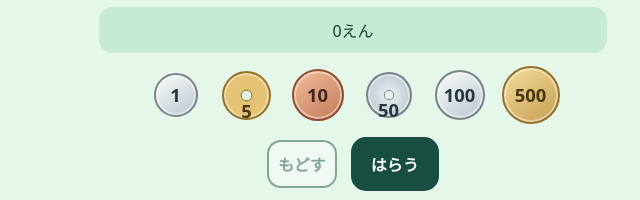
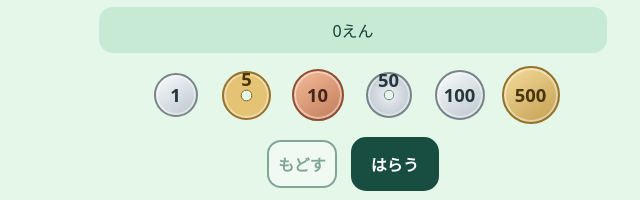
Before and after one commit to winter1104tomoya-dev/mina-app, a plain HTML site: page index.html in a window 1280 px wide. Shown: the part 337-537 px from the top of the page, 287-927 px from the left. Drawn offline with Linux system fonts and the light colour scheme.

Commit message:
Move holed coin labels above the center

```diff
--- a/index.html
+++ b/index.html
@@ -24,10 +24,16 @@ h2 { margin: 4px 0; font-size: 1.6rem; }
 .coin-face { display: inline-grid; place-items: center; align-content: center; gap: 1px; inline-size: 100%; aspect-ratio: 1; border: 2px solid #78848a; border-radius: 50%; background: linear-gradient(145deg, #fafcfc, #bbc6cd); color: #26363d; box-shadow: inset 0 0 0 2px #ffffff70; line-height: 1; font-weight: bold; }
 .coin-face[data-value="5"] { position: relative; border-color: #96732c; background: radial-gradient(circle at center, transparent 15%, #96732c 16%, #e5c375 20%, #e5c375 60%, #cba24c 100%); color: #49350b; }
 .coin-face[data-value="50"] { position: relative; background: radial-gradient(circle, transparent 14%, #78848a 15%, #e1e7eb 19%, #c3cdd3 70%); }
-.coin-face:is([data-value="5"], [data-value="50"]) > span { position: absolute; top: 65%; }
+.coin-face:is([data-value="5"], [data-value="50"]) > span {
+  position: absolute;
+  bottom: 64%;
+  left: 50%;
+  transform: translateX(-50%);
+}
 .coin-face[data-value="10"] { border-color: #914e32; background: linear-gradient(145deg, #f4bc99, #c17b59); color: #43261c; }
 .coin-face[data-value="500"] { border-color: #96732c; background: linear-gradient(145deg, #f5dd9b, #c39e51); color: #49350b; }
 .mini { inline-size: 32px; font-size: .75rem; }
+.mini:is([data-value="5"], [data-value="50"]) { font-size: .5625rem; }
 button { font: inherit; font-weight: bold; border: 2px solid transparent; cursor: pointer; touch-action: manipulation; }
 button:focus-visible { outline: 3px solid #4c34a3; outline-offset: 3px; }
 .listen { border-color: #9fe0bf; background: #fff; color: #174e41; border-radius: 14px; min-height: 44px; padding: 4px 10px; }
```
